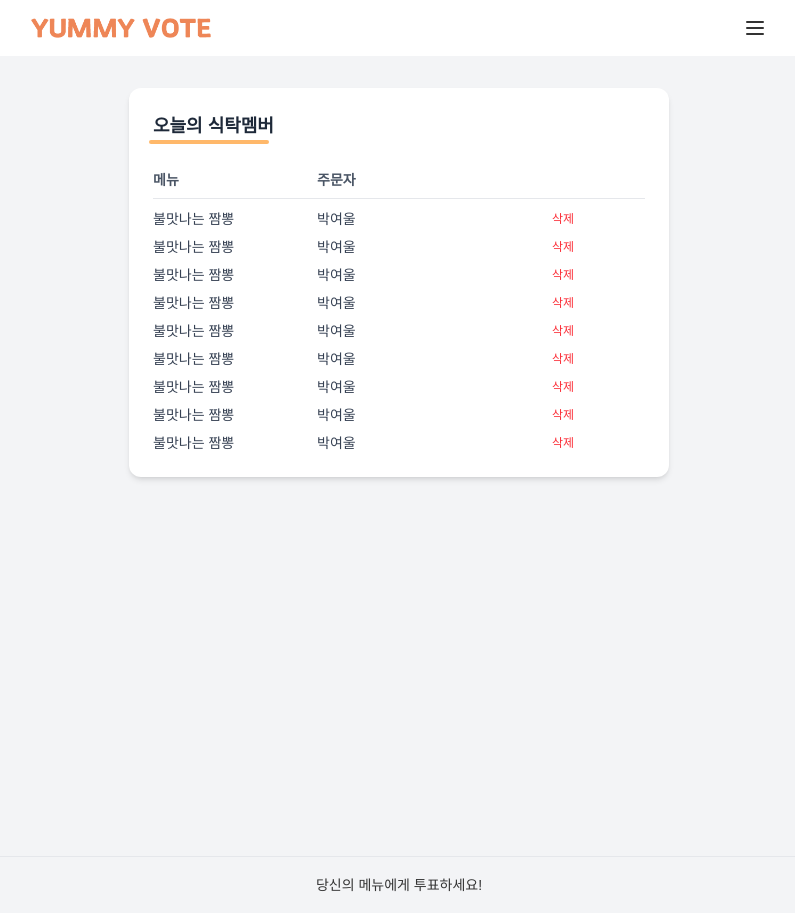
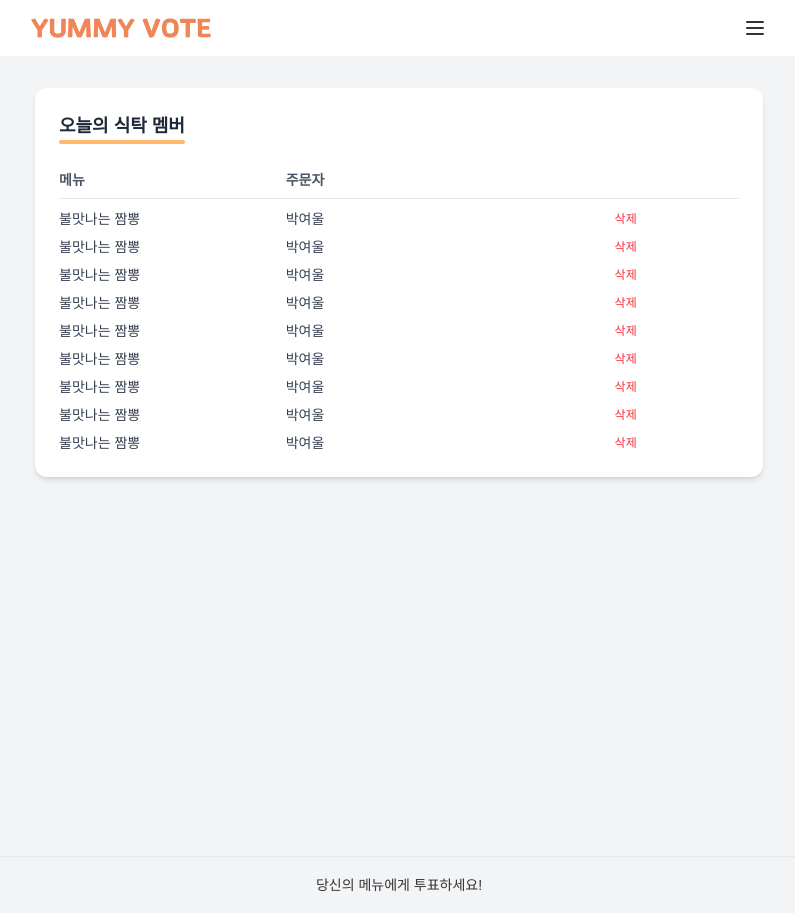
Before and after one commit to Du-it-Study-Code/yummy-vote, a Next.js app: page /order/members in a window 1280 px wide. Shown: the whole page, without its empty margins (241-1036 px from the left). Built offline with nearby package versions, Linux system fonts and the light colour scheme.

Commit message:
메뉴판과 식탁 멤버 리스트 스타일 수정

```diff
--- a/src/app/order/members/page.js
+++ b/src/app/order/members/page.js
@@ -14,11 +14,9 @@ export default function OrderMembersPage() {
 
   return (
     <div className="flex flex-col items-center px-4 py-8 min-h-screen bg-gray-100">
-      <div className="w-full max-w-[540px] bg-white rounded-xl shadow-md p-6">
+      <div className="w-full max-w-[728px] bg-white rounded-xl shadow-md p-6">
         {/* 타이틀 */}
-        <h2 className="text-lg font-semibold text-gray-800 mb-4 relative">
-          오늘의 식탁멤버
-          <span className="absolute left-[-4px] bottom-[-4px] w-[120px] h-1 bg-orange-300 rounded-full" />
+        <h2 className="text-lg font-semibold text-gray-800 mb-4 relative"><span className='relative'>오늘의 식탁 멤버<span className="absolute left-[0px] bottom-[-8px] w-full h-1 bg-orange-300 rounded-full" /></span>
         </h2>
 
         {/* 테이블 헤더 */}
--- a/src/app/order/page.js
+++ b/src/app/order/page.js
@@ -23,9 +23,11 @@ export default function OrderPage() {
   };
 
   return (
-    <div className="px-4 py-6">
-      <div className='bg-white px-4 py-6'>
-        <h2 className="text-gray-600 font-bold mb-4 text-sm">아맛나 빨리빨리감</h2>
+    <div className="px-4 py-8">
+      <div className='bg-white px-4 py-6 max-w-[728px] w-full mx-auto rounded-xl'>
+        <h2 className="text-lg font-semibold text-gray-800 mb-4 relative"><span className='relative'>아맛나 빨리빨리감<span className="absolute left-[0px] bottom-[-8px] w-full h-1 bg-orange-300 rounded-full" /></span>
+
+        </h2>
 
         <div className="grid grid-cols-2 gap-x-4 gap-y-6">
           {menuList.map((menu) => (
```
